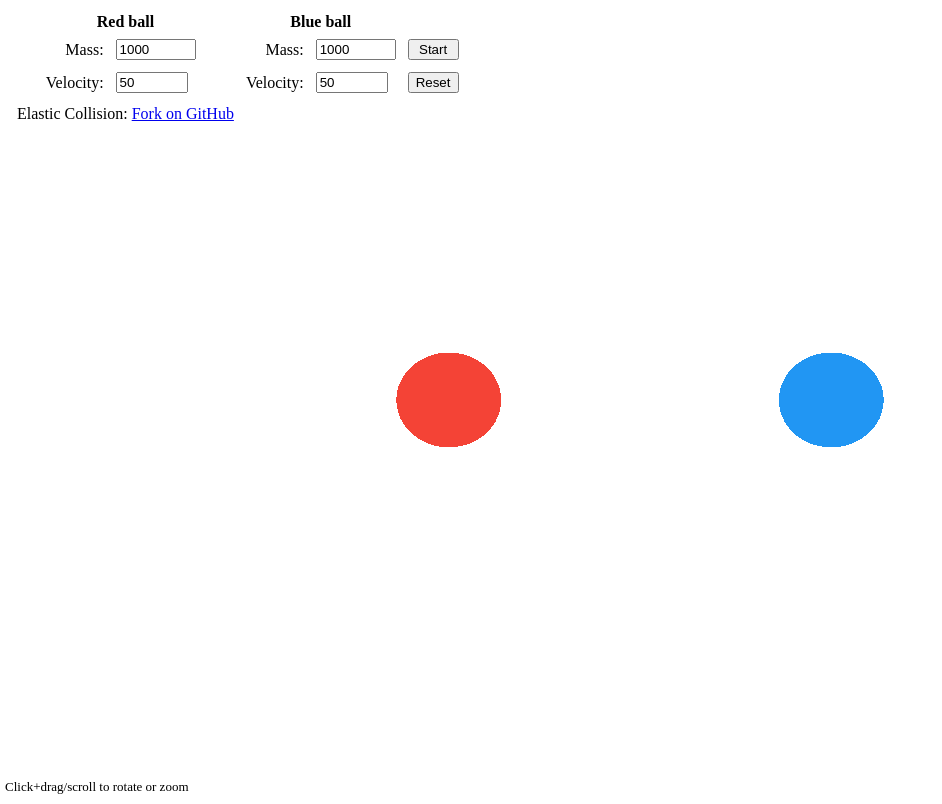
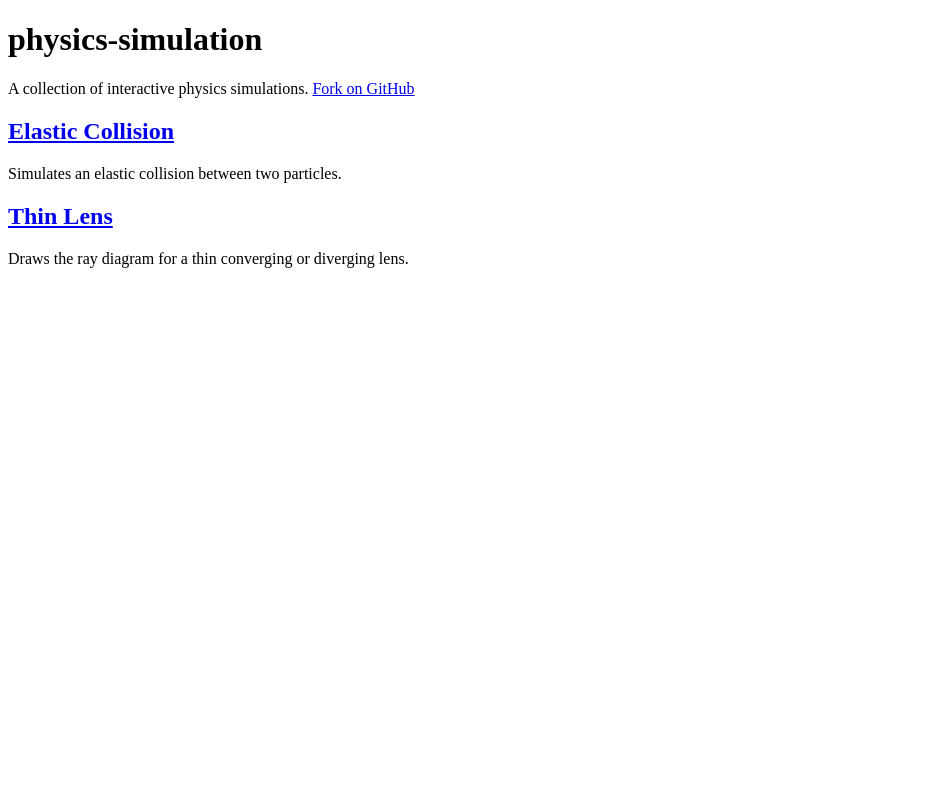
Before and after one commit to intrepidcoder/physics-simulation, a plain HTML site: page index.html in a window 1280 px wide. Shown: the whole page, without its empty margins (0-942 px from the left). Drawn offline with Linux system fonts and the light colour scheme.

Commit message:
Change index.html to be a list of simulations
Create a basic list of the simulations in index.html. Move the elastic
collision page to elastic-collision.html. Add links to README.md.

```diff
--- a/index.html
+++ b/index.html
@@ -2,49 +2,17 @@
 <html>
 	<head>
 		<meta charset=utf-8>
-		<title>Elastic Collision</title>
-		<style>
-			body { margin: 0; overflow: hidden; }
-			canvas { width: 100%; height: 100%; z-index: 0; }
-			td { padding: 5px; }
-			.label { text-align: right; }
-			#controls { position: absolute; top: 0px; left: 0px; padding: 10px; z-index: 1; }
-			#start-button { width: 100%; }
-			#instructions { position: absolute; bottom: 5px; left: 5px; font-size: small; }
-		</style>
+		<title>Physic Simulations</title>
 	</head>
 	<body>
-		<script src="three.min.js"></script>
-		<script src="OrbitControls.js"></script>
-		<script src="elastic-collision.js"></script>
-		<div id="controls">
-			<table>
-				<thead>
-					<tr>
-						<th colspan="2">Red ball</th>
-						<th colspan="2">Blue ball</th>
-						<th></th>
-					</tr>
-				</thead>
-				<tbody>
-					<tr>
-						<td class="label">Mass:</td>
-						<td><input type="number" id="mass1" name="mass1" value="1000" min="1" max="10000"></td>
-						<td class="label">Mass:</td>
-						<td><input type="number" id="mass2" name="mass2" value="1000" min="1" max="10000"></td>
-						<td><input type="button" id="start-button" name="start-button" value="Start"></td>
-					</tr><tr>
-						<td class="label">Velocity:</td>
-						<td><input type="number" id="velocity1" name="velocity1" value="50" min="0" max="1000"></td>
-						<td class="label">Velocity:</td>
-						<td><input type="number" id="velocity2" name="velocity2" value="50" min="0" max="1000"></td>
-						<td><input type="button" id="reset-button" name="reset-button" value="Reset"></td>
-					</tr><tr>
-						<td colspan="2">Elastic Collision: <a href="https://github.com/intrepidcoder/physics-simulation" title="View the source code on GitHub">Fork on GitHub</a></td>
-					</tr>
-				</tbody>
-			</table>
-		</div>
-		<div id="instructions">Click+drag/scroll to rotate or zoom</div>
-	</body>
+		<h1>physics-simulation</h1>
+		<p>
+			A collection of interactive physics simulations.
+			<a href="https://github.com/intrepidcoder/physics-simulation" title="View the source code on GitHub">Fork on GitHub</a>
+		</p>
+		<h2><a href="https://github.com/intrepidcoder/physics-simulation/elastic-collision.html" title="Elastic Collision">Elastic Collision</a></h2>
+		<p>Simulates an elastic collision between two particles.</p>
+		<h2><a href="https://github.com/intrepidcoder/physics-simulation/thin-lens.html" title="Thin Lens">Thin Lens</a></h2>
+		<p>Draws the ray diagram for a thin converging or diverging lens.</p>
+    </body>
 </html>
```
Also changed, not shown: elastic-collision.html (added, +50 -0 lines), 1 other file.
